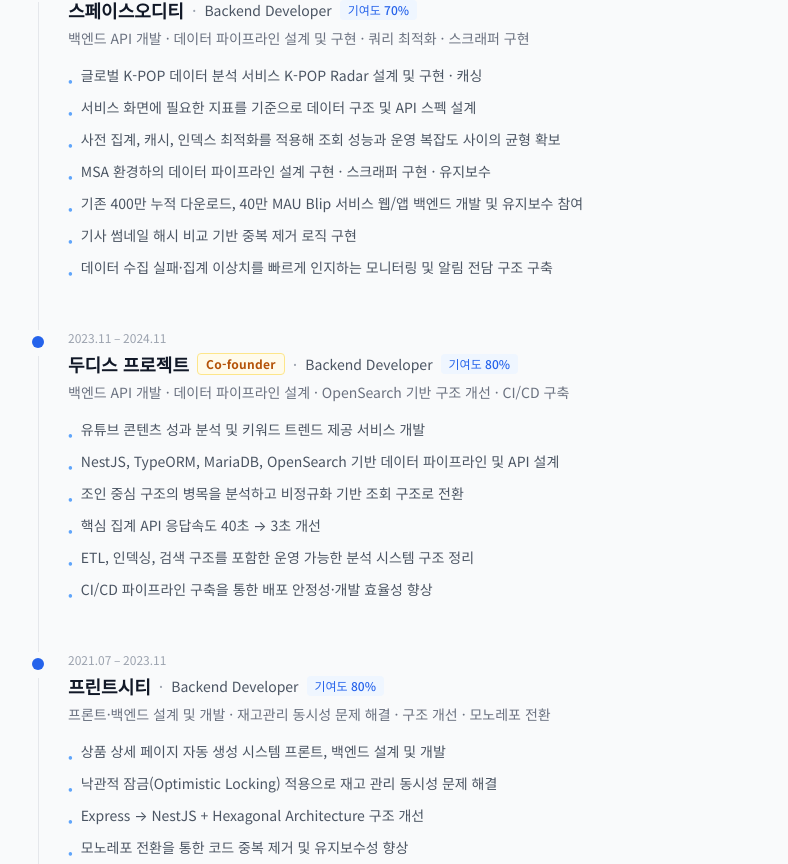
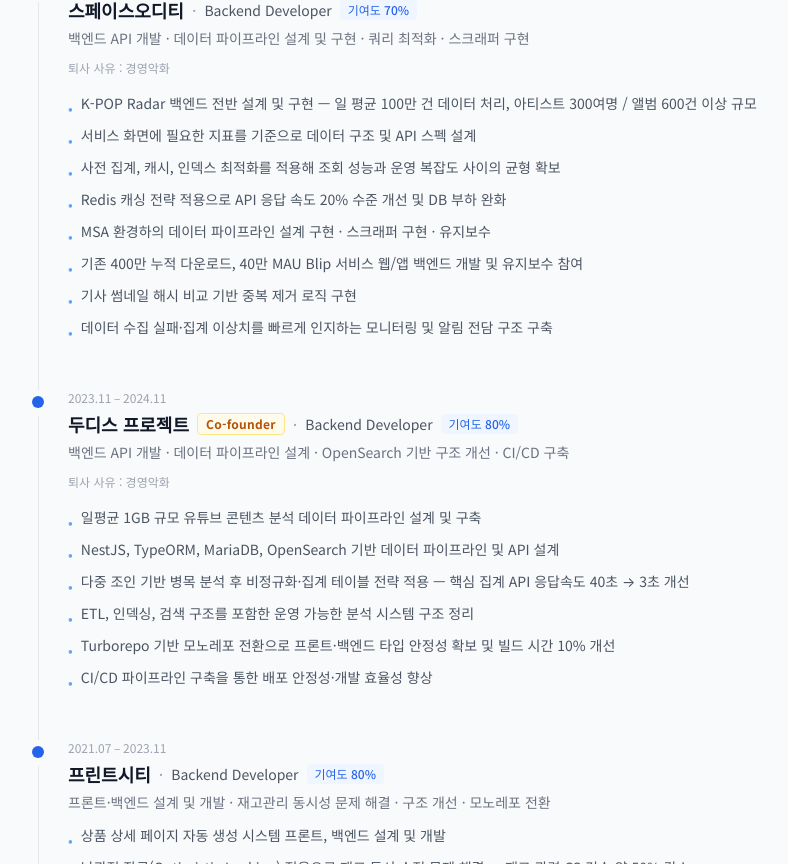
Before and after one commit to godkor200/resume, a Next.js app: page /resume/ in a window 1280 px wide. Shown: the part 2276-3140 px from the top of the page, without its empty margins (96-884 px from the left). Built offline with nearby package versions, Linux system fonts and the light colour scheme.

Commit message:
feat: update career details with metrics and add leave reasons

```diff
--- a/src/components/Career.tsx
+++ b/src/components/Career.tsx
@@ -34,7 +34,12 @@ export default function Career() {
                     </span>
                   )}
                 </div>
-                <p className="text-sm text-gray-500 mb-4">{job.summary}</p>
+                <p className="text-sm text-gray-500 mb-3">{job.summary}</p>
+                {job.leaveReason && (
+                  <p className="text-xs text-gray-400 mb-4">
+                    퇴사 사유 : {job.leaveReason}
+                  </p>
+                )}
                 <ul className="space-y-1.5">
                   {job.achievements.map((item, j) => (
                     <li key={j} className="flex items-start gap-2 text-sm text-gray-600">
--- a/src/data/resume.ts
+++ b/src/data/resume.ts
@@ -47,11 +47,13 @@ export const careers = [
     role: 'Backend Developer',
     period: '2025.01 – 2026.01',
     contribution: '기여도 70%',
+    leaveReason: '경영악화',
     summary: '백엔드 API 개발 · 데이터 파이프라인 설계 및 구현 · 쿼리 최적화 · 스크래퍼 구현',
     achievements: [
-      '글로벌 K-POP 데이터 분석 서비스 K-POP Radar 설계 및 구현 · 캐싱',
+      'K-POP Radar 백엔드 전반 설계 및 구현 — 일 평균 100만 건 데이터 처리, 아티스트 300여명 / 앨범 600건 이상 규모',
       '서비스 화면에 필요한 지표를 기준으로 데이터 구조 및 API 스펙 설계',
       '사전 집계, 캐시, 인덱스 최적화를 적용해 조회 성능과 운영 복잡도 사이의 균형 확보',
+      'Redis 캐싱 전략 적용으로 API 응답 속도 20% 수준 개선 및 DB 부하 완화',
       'MSA 환경하의 데이터 파이프라인 설계 구현 · 스크래퍼 구현 · 유지보수',
       '기존 400만 누적 다운로드, 40만 MAU Blip 서비스 웹/앱 백엔드 개발 및 유지보수 참여',
       '기사 썸네일 해시 비교 기반 중복 제거 로직 구현',
@@ -64,13 +66,14 @@ export const careers = [
     cofounder: true,
     period: '2023.11 – 2024.11',
     contribution: '기여도 80%',
+    leaveReason: '경영악화',
     summary: '백엔드 API 개발 · 데이터 파이프라인 설계 · OpenSearch 기반 구조 개선 · CI/CD 구축',
     achievements: [
-      '유튜브 콘텐츠 성과 분석 및 키워드 트렌드 제공 서비스 개발',
+      '일평균 1GB 규모 유튜브 콘텐츠 분석 데이터 파이프라인 설계 및 구축',
       'NestJS, TypeORM, MariaDB, OpenSearch 기반 데이터 파이프라인 및 API 설계',
-      '조인 중심 구조의 병목을 분석하고 비정규화 기반 조회 구조로 전환',
-      '핵심 집계 API 응답속도 40초 → 3초 개선',
+      '다중 조인 기반 병목 분석 후 비정규화·집계 테이블 전략 적용 — 핵심 집계 API 응답속도 40초 → 3초 개선',
       'ETL, 인덱싱, 검색 구조를 포함한 운영 가능한 분석 시스템 구조 정리',
+      'Turborepo 기반 모노레포 전환으로 프론트·백엔드 타입 안정성 확보 및 빌드 시간 10% 개선',
       'CI/CD 파이프라인 구축을 통한 배포 안정성·개발 효율성 향상',
     ],
   },
@@ -82,8 +85,9 @@ export const careers = [
     summary: '프론트·백엔드 설계 및 개발 · 재고관리 동시성 문제 해결 · 구조 개선 · 모노레포 전환',
     achievements: [
       '상품 상세 페이지 자동 생성 시스템 프론트, 백엔드 설계 및 개발',
-      '낙관적 잠금(Optimistic Locking) 적용으로 재고 관리 동시성 문제 해결',
+      '낙관적 잠금(Optimistic Locking) 적용으로 재고 동시 수정 문제 해결 — 재고 관련 CS 건수 약 50% 감소',
       'Express → NestJS + Hexagonal Architecture 구조 개선',
+      'RxJS, FxTS 도입으로 비동기 데이터 처리 구조 개선 및 프론트엔드 코드 품질 향상',
       '모노레포 전환을 통한 코드 중복 제거 및 유지보수성 향상',
       '신규 개발팀의 개발 컨벤션과 배포 프로세스 표준화 주도',
       'CI/CD 파이프라인 구축을 통한 배포 안정성·개발 효율성 향상',
```
